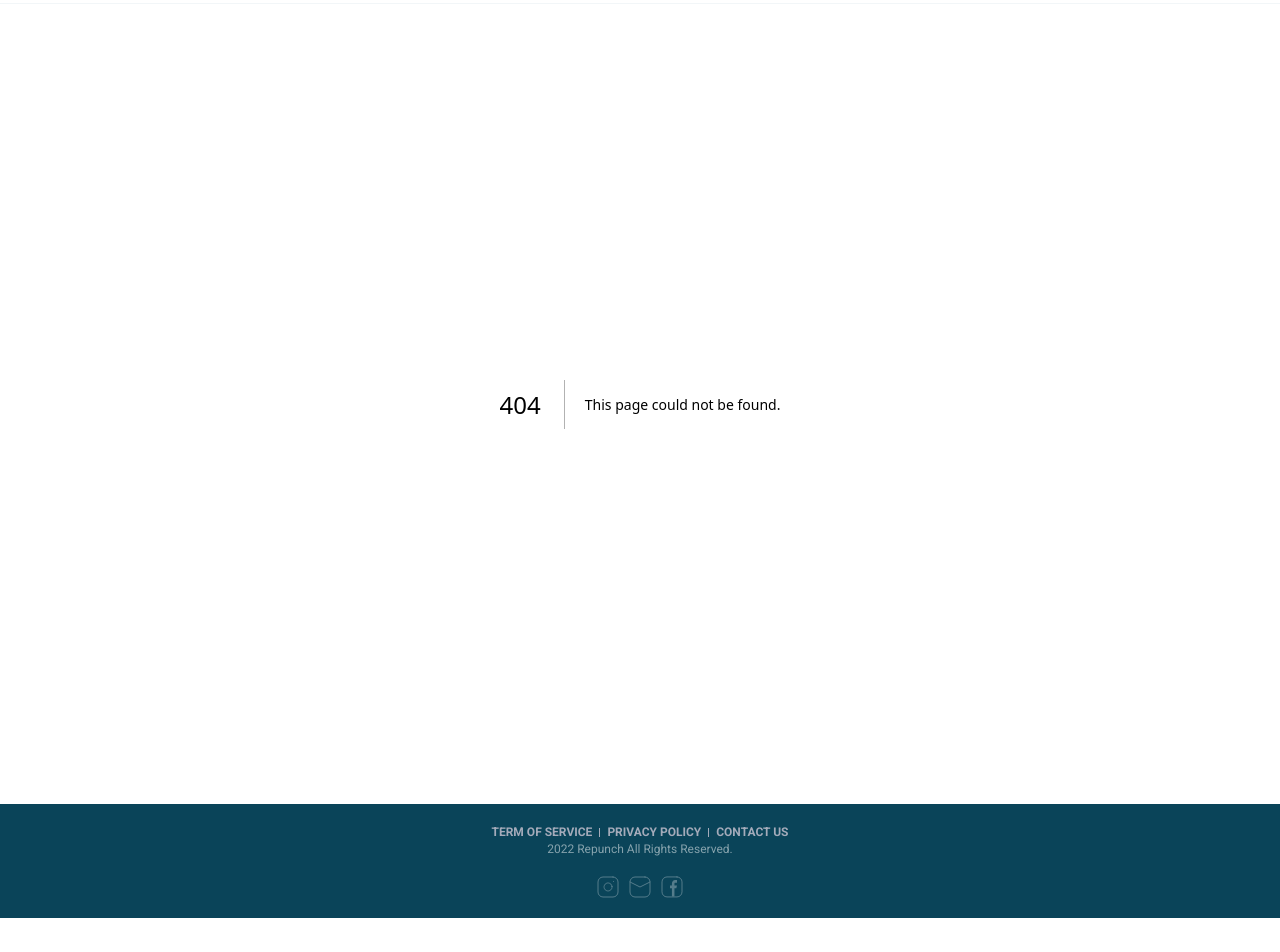
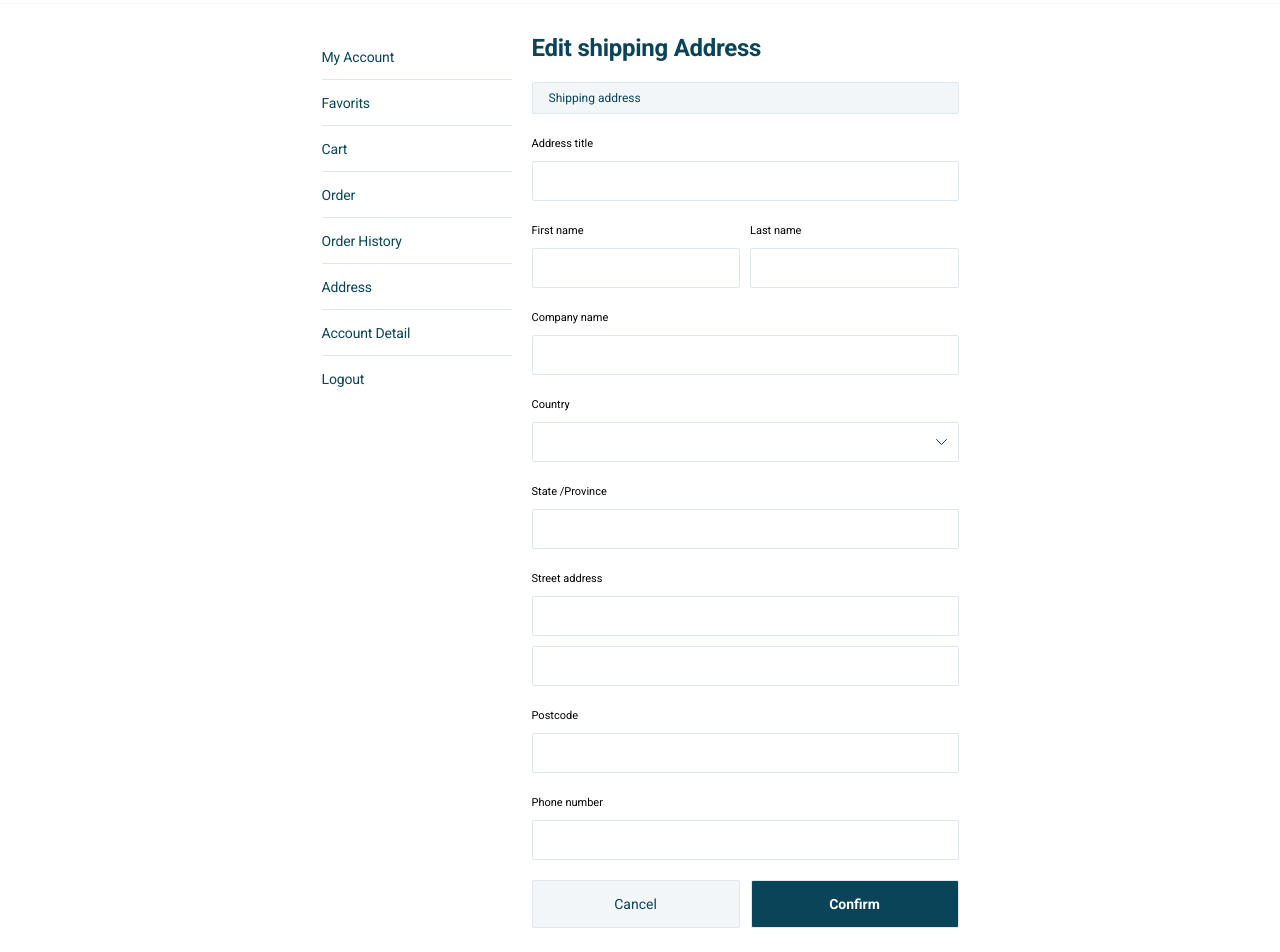
Before and after one commit to joseph-wee/repunch-web-public, a Next.js app: page /edit_shipping_address in a window 1280 px wide. Before the commit this address had no page. Shown: the part 140-1092 px from the top of the page. Built offline with nearby package versions, Linux system fonts and the light colour scheme.

Commit message:
design: edit shipping address페이지 마크업

```diff
--- /dev/null
+++ b/pages/edit_shipping_address.tsx
@@ -0,0 +1,347 @@
+import React, { useState } from "react";
+import styled from "styled-components";
+import {
+  MobileSideBar,
+  OrderInfoBox,
+  RecentOrders,
+  SideBar,
+  SelectBox,
+} from "../components";
+import { btn_web_back, garbage, ic_check_wht } from "../assets";
+import Image from "next/image";
+import Link from "next/link";
+import { useRouter } from "next/router";
+import { goBack } from "../utils/functions";
+
+/** 국가, 카테고리 객체 타입 */
+export interface List {
+  name: string; // 이름
+  code: string; // 코드
+  code_num?: string; // 코드 번호
+}
+
+/** 국가, 카테고리 객체타입을 배열 형태로 확장 */
+export interface ListCountryArray extends Array<List> {}
+
+const useEdit_shipping_address = () => {
+  const [countryCode, setCounryCode] = useState<string | undefined>(""); // 국가코드
+  const [isChecked, setIsChecked] = useState<boolean>(false);
+  const [isExisted, setIsExisted] = useState<boolean>(false);
+
+  const router = useRouter();
+
+  /** 나라 리스트 숫자 코드는 업데이트 필요 */
+  const countryList: ListCountryArray = [
+    { name: "Republic of Korea", code: "KR", code_num: "82" },
+    { name: "United States of America", code: "US", code_num: "1" },
+    { name: "Greece", code: "GR", code_num: "99" },
+    { name: "Netherlands", code: "NL", code_num: "99" },
+    { name: "Nepal", code: "NP", code_num: "22" },
+    { name: "Norway", code: "NO", code_num: "22" },
+    { name: "Danmark", code: "DK", code_num: "22" },
+    { name: "Germany", code: "DE", code_num: "49" },
+    { name: "Laos", code: "LA", code_num: "22" },
+    { name: "Malaysia", code: "MY", code_num: "22" },
+    { name: "Mexico", code: "MX", code_num: "22" },
+    { name: "Republic of the Union of Myanmar", code: "MM", code_num: "22" },
+    { name: "Bangladesh", code: "BD", code_num: "22" },
+    { name: "Viet Nam", code: "VN", code_num: "84" },
+    { name: "Belgium", code: "BE", code_num: "22" },
+    {
+      name: "United Kingdom of Great Britain and Northern Ireland",
+      code: "GB",
+      code_num: "44",
+    },
+    { name: "Australia", code: "AU", code_num: "61" },
+    { name: "Austria", code: "AT", code_num: "22" },
+    { name: "Uzbekistan", code: "UZ", code_num: "22" },
+    { name: "Egypt", code: "EG", code_num: "22" },
+    { name: "Italy", code: "IT", code_num: "22" },
+    { name: "India", code: "IN", code_num: "91" },
+    { name: "Indonesia", code: "ID", code_num: "22" },
+    { name: "Japan", code: "JP", code_num: "22" },
+    { name: "China", code: "CN", code_num: "86" },
+    { name: "Cambodia", code: "KH", code_num: "22" },
+    { name: "Canada", code: "CA", code_num: "1" },
+    { name: "Taiwan", code: "TW", code_num: "22" },
+    { name: "Thailand", code: "TH", code_num: "886" },
+    { name: "Turkey", code: "TR", code_num: "22" },
+    { name: "Portugal", code: "PT", code_num: "22" },
+    { name: "Poland", code: "PL", code_num: "22" },
+    { name: "Puerto Rico", code: "PR", code_num: "22" },
+    { name: "France", code: "FR", code_num: "33" },
+    { name: "Finland", code: "FI", code_num: "22" },
+    { name: "Philippines", code: "PH", code_num: "63" },
+    { name: "Hong Kong", code: "HK", code_num: "852" },
+  ];
+
+  return (
+    <Container>
+      <SideBar />
+      <Main>
+        <AddressInit isExisted={isExisted}>
+          <TitleWrapper>
+            <ImageWrapper onClick={() => goBack()}>
+              <Image src={btn_web_back} alt={"btn_web_back"} />
+            </ImageWrapper>
+            <Title>Edit shipping Address</Title>
+          </TitleWrapper>
+          <ContentTitleBar>Shipping address</ContentTitleBar>
+          <InputContainer>
+            <InputTitle>Address title</InputTitle>
+            <Input type="text" />
+          </InputContainer>
+          <Wrapper>
+            <InputContainer>
+              <InputTitle>First name</InputTitle>
+              <Input type="text" />
+            </InputContainer>
+            <InputContainer>
+              <InputTitle>Last name</InputTitle>
+              <Input type="text" />
+            </InputContainer>
+          </Wrapper>
+          <InputContainer>
+            <InputTitle>Company name</InputTitle>
+            <Input type="text" />
+          </InputContainer>
+          <InputContainer>
+            <InputTitle>Country</InputTitle>
+            <SelectBox list={countryList} setValue={setCounryCode} />
+          </InputContainer>
+          <InputContainer>
+            <InputTitle>State /Province</InputTitle>
+            <Input type="text" />
+          </InputContainer>
+          <InputContainer>
+            <InputTitle>Street address</InputTitle>
+            <Input type="text" />
+            <Input type="text" />
+          </InputContainer>
+          <InputContainer>
+            <InputTitle>Postcode</InputTitle>
+            <Input type="text" />
+          </InputContainer>
+          <InputContainer>
+            <InputTitle>Phone number</InputTitle>
+            <Input type="text" />
+          </InputContainer>
+
+          <ButtonWrapper>
+            <Button>
+              <Link href="/address" style={{ textDecoration: "none" }}>
+                <LinkStyling>Cancel</LinkStyling>
+              </Link>
+            </Button>
+            <Button onClick={() => router.push("/address")}>Confirm</Button>
+          </ButtonWrapper>
+        </AddressInit>
+      </Main>
+      <MobileSideBar />
+    </Container>
+  );
+};
+
+const Container = styled.div`
+  display: flex;
+  justify-content: center;
+  margin: 0 auto;
+  padding-top: 30px;
+  padding-bottom: 30px;
+  max-width: 637px;
+  @media screen and (max-width: 1279px) {
+    max-width: 608px;
+  }
+  @media screen and (max-width: 767px) {
+    display: block;
+    padding-left: 20px;
+    padding-right: 20px;
+    boxsizing: border-box;
+  }
+`;
+const Main = styled.div`
+  position: relative;
+  margin-left: 20px;
+  width: 100%;
+  @media screen and (max-width: 767px) {
+    margin-left: 0;
+    margin-bottom: 20px;
+  }
+`;
+const AddressInit = styled.div<{ isExisted: boolean }>`
+  display: ${(props) => {
+    return props.isExisted == true ? "none" : "block";
+  }};
+`;
+const AddressEdit = styled.div<{ isExisted: boolean }>`
+  display: ${(props) => {
+    return props.isExisted == true ? "block" : "none";
+  }};
+`;
+const TitleWrapper = styled.div`
+  display: flex;
+  align-items: center;
+  margin-bottom: 20px;
+`;
+const ImageWrapper = styled.div`
+  display: none;
+  @media screen and (max-width: 767px) {
+    display: flex;
+    align-items: center;
+  }
+`;
+const Title = styled.div`
+  font-weight: 700;
+  font-size: 24px;
+  line-height: 28px;
+  letter-spacing: -0.011em;
+  color: #0a4459;
+  @media screen and (max-width: 767px) {
+    font-size: 22px;
+    line-height: 26px;
+    margin-left: 8px;
+  }
+`;
+const ContentTitleBar = styled.div`
+  display: flex;
+  align-items: center;
+  margin-bottom: 20px;
+  padding-left: 16px;
+  height: 30px;
+  background: #f2f6f8;
+  border: 0.79402px solid #dee8ec;
+  border-radius: 2px;
+  font-weight: 400;
+  font-size: 12px;
+  line-height: 12px;
+  color: #0a4459;
+`;
+const Wrapper = styled.div`
+  display: flex;
+  gap: 15px 10px;
+`;
+const InputContainer = styled.div`
+  margin-bottom: 20px;
+  width: 100%;
+`;
+const InputTitle = styled.div`
+  display: inline-block;
+  margin-right: 3.8px;
+  margin-bottom: 10px;
+  font-size: 11px;
+  font-weight: 400;
+  line-height: 14px;
+  letter-spacing: 0em;
+  text-align: left;
+`;
+const Input = styled.input`
+  display: inline-block;
+  padding-left: 16px;
+  width: 100%;
+  height: 40px;
+  box-sizing: border-box;
+  border: 1px solid #dee8ec;
+  border-radius: 2px;
+
+  font-family: Roboto;
+  font-size: 14px;
+  font-weight: 400;
+
+  &:nth-of-type(2) {
+    margin-top: 10px;
+  }
+`;
+const CheckBox = styled.input`
+  display: none;
+`;
+const CheckBoxLabel = styled.label<{ isChecked: boolean }>`
+  display: flex;
+  margin-bottom: ${(props) => {
+    return props.isChecked == true ? "20px" : "22px";
+  }};
+  font-weight: 400;
+  font-size: 12px;
+  line-height: 16px;
+  color: #0a4459;
+`;
+const Box = styled.div<{ isChecked: boolean; img: string }>`
+  margin-right: 8px;
+  width: 16px;
+  height: 16px;
+  box-sizing: border-box;
+
+  border: 1px solid #dee8ec;
+  border-radius: 2.66667px;
+
+  background-color: ${(props) => {
+    return props.isChecked == true ? "#FF5C01" : "#FFFFFF";
+  }};
+
+  background-image: url(${(props) => {
+    return props.isChecked == true ? props.img : "";
+  }});
+  background-size: 9.5px 7.4px;
+  background-position: center;
+  background-repeat: no-repeat;
+`;
+const BillingAddressWrapper = styled.div<{ isChecked: boolean }>`
+  display: ${(props) => {
+    return props.isChecked == true ? "none" : "block";
+  }};
+`;
+const ButtonWrapper = styled.div`
+  display: flex;
+  gap: 11px;
+  margin-bottom: 10px;
+`;
+
+const Button = styled.button`
+  display: flex;
+  margin-bottom: 20px;
+  height: 48px;
+  width: 100%;
+  box-sizing: border-box;
+
+  align-items: center;
+  justify-content: center;
+
+  font-family: "Roboto";
+  font-weight: 700;
+  font-size: 14px;
+  line-height: 130%;
+  color: #ffffff;
+
+  background-color: #0a4459;
+  border: 1px solid #dee8ec;
+  border-radius: 2px;
+
+  overflow: hidden;
+  cursor: pointer;
+
+  &:nth-of-type(1) {
+    font-weight: 400;
+    color: #0a4459;
+    background-color: #f2f6f8;
+
+    @media screen and (max-width: 767px) {
+      margin-right: 11px;
+    }
+  }
+`;
+
+const LinkStyling = styled.div`
+  display: flex;
+  height: 48px;
+  width: 208px;
+  box-sizing: border-box;
+
+  align-items: center;
+  justify-content: center;
+
+  font-family: "Roboto";
+  font-weight: 400;
+  color: #0a4459;
+  line-height: 130%;
+`;
+
+export default useEdit_shipping_address;
```
